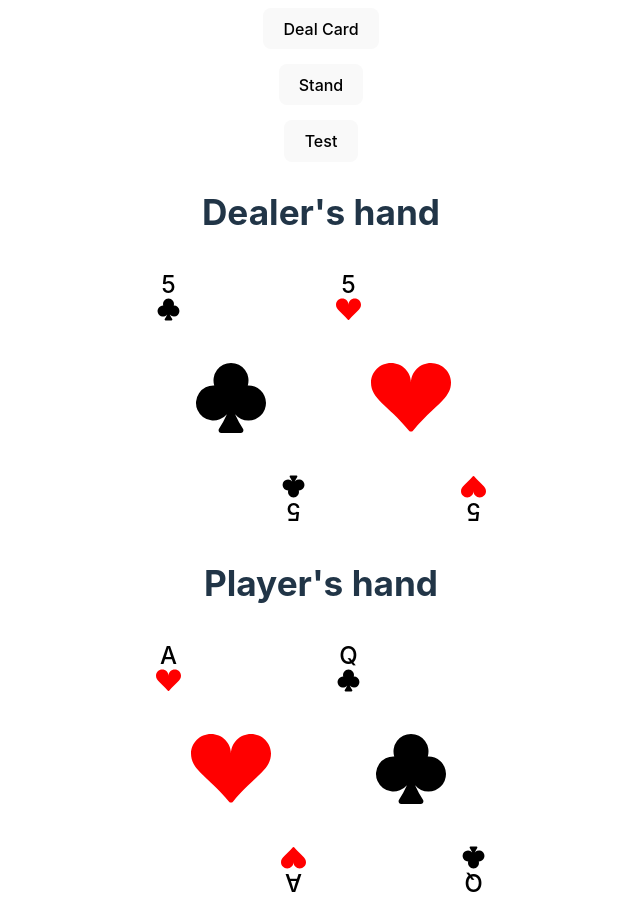
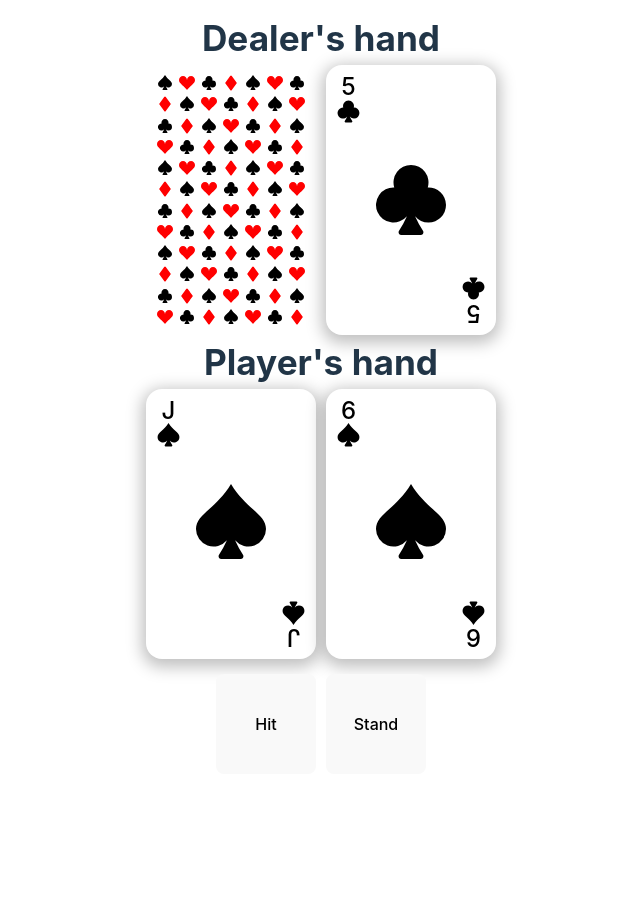
Before and after one commit to janisringli/black-jack, a React (Vite) app: page / in a window 1280 px wide. Both pictures are taken after a click on the button "New Game". Shown: the whole page, without its empty margins (319-959 px from the left). After the commit the page ends 800 px from the top, so only its background shows below. Built offline with nearby package versions, Linux system fonts and the light colour scheme.

Commit message:
blackjack nearly done, most of it works just fine

```diff
--- a/src/App.css
+++ b/src/App.css
@@ -1,3 +1,15 @@
+* {
+  margin: 0;
+  padding: 0;
+}
+.app {
+  height: 100vh;
+  display: flex;
+  flex-direction: column;
+  justify-content: center;
+}
+.app-container {
+}
 .card {
   padding: 10px;
   background-color: #ffffff;
@@ -7,7 +19,9 @@
   display: flex;
   flex-direction: column;
   justify-content: space-between;
+  box-shadow: 0px 4px 16px 4px rgba(0, 0, 0, 0.25);
 }
+
 .card-title {
   width: 25px;
   font-size: 1.5rem;
@@ -61,6 +75,7 @@
   gap: 10px;
   flex-wrap: wrap;
 }
+
 .dealers-hand {
   display: flex;
   flex-direction: row;
@@ -73,3 +88,36 @@
   gap: 10px;
   flex-wrap: wrap;
 }
+.game-controls {
+  display: flex;
+  flex-direction: row;
+  gap: 10px;
+}
+.newGame {
+  height: 20vh;
+  width: 40vw;
+  font-size: 72px;
+}
+.newGame:hover {
+  border: none;
+  background-color: #4a4a4a;
+  color: #000000;
+}
+.won {
+  color: #ffffff;
+  display: flex;
+  flex-direction: column;
+  align-items: center;
+  padding-top: 20px;
+  padding-bottom: 20px;
+  width: 600px;
+  font-size: 40px;
+  margin-top: 100px;
+  background-color: #4a4a4a;
+  gap: 20px;
+}
+.play-again {
+  height: 5vh;
+  width: 20vw;
+  font-size: 24px;
+}
--- a/src/App.jsx
+++ b/src/App.jsx
@@ -13,14 +13,17 @@ function App() {
   const [playerCards, setPlayerCards] = useState([]);
   const [dealerCards, setDealerCards] = useState([]);
   const [cardCount, setCardCount] = useState(0);
-  const [dealerCardCount, setDealerCardCount] = useState(0);
   const [playerTotal, setPlayerTotal] = useState(0);
   const [dealerTotal, setDealerTotal] = useState(0);
   const [isPlayerTurn, setPlayerTurn] = useState(true);
   const [isDealerTurn, setDealerTurn] = useState(false);
-  const [isGameOver, setGameOver] = useState(true);
   const [shuffledCards, setShuffledCards] = useState([]);
+  const [hasGameStarted, setGameStatus] = useState(false);
   const [test, setTest] = useState(0);
+  const [isPlayerBust, setPlayerBust] = useState(false);
+  const [isDealerBust, setDealerBust] = useState(false);
+  const [isPlayerWon, setPlayerWon] = useState(false);
+  const [isDealerWon, setDealerWon] = useState(false);
 
   // Define the cards in the deck
   let cards = [
@@ -2938,7 +2941,7 @@ function App() {
       icon: spades,
     },
   ];
-  // Shuffle the cards
+  // Count the player's cards
   function countPlayerCards() {
     let total = 0;
     playerCards.forEach((card) => {
@@ -2947,79 +2950,236 @@ function App() {
     setPlayerTotal(total);
     setTest(test + 1);
   }
+  // Count the dealer's cards
+  function countDealerCards() {
+    let dealerTotal = 0;
+    dealerCards.forEach((card) => {
+      dealerTotal += card.value;
+    });
+    setDealerTotal(dealerTotal);
+    setTest(test + 1);
+  }
 
   const shuffle = () => {
     const shuffled = cards.sort(() => Math.random() - 0.5);
     setShuffledCards(shuffled);
   };
-  // Use effect to shuffle the cards on mount
+  // Use effect to shuffle the cards
   useEffect(() => {
     shuffle();
   }, []);
+
+  // Use effect to update the player's total when the player's cards change
   useEffect(() => {
     countPlayerCards();
+    countDealerCards();
+    if (playerTotal > 21) {
+      console.log("BUST");
+      setPlayerBust(true);
+      setDealerWon(true);
+    } else if (playerCards.length === 2 && playerTotal === 21) {
+      console.log("BLACKJACK");
+      setPlayerWon(true);
+    }
+  }, [playerCards, playerTotal]);
+  // Use effect to update the dealer's total when the dealer's cards change
+  useEffect(() => {
+    countDealerCards();
+    if (dealerTotal > 21) {
+      console.log("DEALER BUST");
+      setPlayerWon(true);
+    } else if (dealerCards.length === 2 && dealerTotal === 21) {
+      console.log("DEALER BLACKJACK");
+      setDealerWon(true);
+    }
+  }, [dealerCards, dealerTotal]);
 
-  }, [playerCards, playerTotal]);
+  useEffect(() => {
+    if (isPlayerBust === true) {
+      setGameStatus(false);
+    } else if (isDealerBust === true) {
+      setGameStatus(false);
+    }
+    if (playerTotal == dealerTotal) {
+      setGameStatus(false);
+    }
+  }, [isPlayerTurn, isDealerTurn]);
+  // Start a new game and sets all useState variables to their initial values
+  const newGame = () => {
+    setPlayerTotal(0);
+    setDealerTotal(0);
+    setCardCount(4);
+    setPlayerCards([]);
+    setDealerCards([]);
+    setPlayerBust(false);
+    setDealerBust(false);
+    setPlayerTurn(true);
+    setDealerTurn(false);
+    setPlayerWon(false);
+    setDealerWon(false);
+    setGameStatus(true);
 
-  //
-  useEffect(() => {}, [dealerCards]);
-  function Test() {
-    countPlayerCards();
-    console.log(playerTotal);
-  }
-  // Start a new game
-  const newGame = () => {
-    setPlayerCards([shuffledCards[4], shuffledCards[5]]);
+
+    setPlayerCards([shuffledCards[0], shuffledCards[1]]);
     console.log(playerCards);
     setTest(test + 1);
-
-    setDealerCards([shuffledCards[2], shuffledCards[3]]);
-    setGameOver(false);
+    // add two new cards to the dealer
+    setDealerCards([shuffledCards[2]]);
     shuffle();
-    console.log(playerCards);
-    countPlayerCards(playerCards);
   };
 
   // Add a card to the player's hand and update the player's total
   const addCardtoPlayer = (shuffledCards, cardCount) => {
     setPlayerCards([...playerCards, shuffledCards[cardCount]]);
     setPlayerTotal(playerTotal + shuffledCards[cardCount].value);
-    if (playerTotal > 21) {
-      gameOver();
-    }
   };
 
-  // Deal a card to the player
+  // Deal a card to the player and update the player's total
   const dealCard = () => {
     setCardCount(cardCount + 1);
     addCardtoPlayer(shuffledCards, cardCount);
-    countPlayerCards(playerCards);
-    console.log(playerCards);
   };
 
   // Have the dealer draw cards until their total is at least 17
   const stand = () => {
-    while (dealerCards) {
+    setPlayerTurn(false);
+    setDealerCards([...dealerCards, shuffledCards[3]]);
+    setDealerTotal(dealerTotal + shuffledCards[3].value);
+    for (let i = 0; i < 100; i++) {
       if (dealerTotal >= 17) {
-        console.log("Dealer stands");
+        break;
       } else {
-        console.log("Dealer hits");
+        setDealerCards([...dealerCards, shuffledCards[cardCount]]);
+        setDealerTotal(dealerTotal + shuffledCards[cardCount].value);
+        setCardCount(cardCount + 1);
+        if (dealerTotal > 21) {
+          setPlayerWon(true);
+        } else if (dealerTotal > playerTotal) {
+          setDealerWon(true);
+        } else if (dealerTotal < playerTotal) {
+          setPlayerWon(true);
+        }
       }
     }
   };
 
   return (
-    <div className="App">
+    <div className="app">
       <div className="app-container">
-        <div className="app-container__header"></div>
-
         <div className="app-container__body">
-          {isGameOver ? <button onClick={newGame}>New Game</button> : ""}
-          {isPlayerTurn ? <button onClick={dealCard}>Deal Card</button> : ""}
-          {isPlayerTurn ? <button onClick={stand}>Stand</button> : ""}
-          <button onClick={Test}>Test</button>
+          {isPlayerWon ? (
+            <div className="won">
+              <div>You Won</div>
+              <button className="play-again" onClick={newGame}>
+                Play Again
+              </button>
+            </div>
+          ) : (
+            ""
+          )}
+          {isDealerWon ? (
+            <div className="won">
+              <div>Dealer Won</div>
+              <button className="play-again" onClick={newGame}>
+                Try Again
+              </button>
+            </div>
+          ) : (
+            ""
+          )}
           {dealerCards[0] !== undefined ? <h1>Dealer's hand</h1> : ""}
+          {hasGameStarted ? (
             <div className="dealers-hand">
+              {isPlayerTurn ? (
+                <div className="card-cover">
+                  <img src={spades} alt="" />
+                  <img src={hearts} alt="" />
+                  <img src={clubs} alt="" />
+                  <img src={diamonds} alt="" />
+                  <img src={spades} alt="" />
+                  <img src={hearts} alt="" />
+                  <img src={clubs} alt="" />
+                  <img src={diamonds} alt="" />
+                  <img src={spades} alt="" />
+                  <img src={hearts} alt="" />
+                  <img src={clubs} alt="" />
+                  <img src={diamonds} alt="" />
+                  <img src={spades} alt="" />
+                  <img src={hearts} alt="" />
+                  <img src={clubs} alt="" />
+                  <img src={diamonds} alt="" />
+                  <img src={spades} alt="" />
+                  <img src={hearts} alt="" />
+                  <img src={clubs} alt="" />
+                  <img src={diamonds} alt="" />
+                  <img src={spades} alt="" />
+                  <img src={hearts} alt="" />
+                  <img src={clubs} alt="" />
+                  <img src={diamonds} alt="" />
+                  <img src={spades} alt="" />
+                  <img src={hearts} alt="" />
+                  <img src={clubs} alt="" />
+                  <img src={diamonds} alt="" />
+                  <img src={spades} alt="" />
+                  <img src={hearts} alt="" />
+                  <img src={clubs} alt="" />
+                  <img src={diamonds} alt="" />
+                  <img src={spades} alt="" />
+                  <img src={hearts} alt="" />
+                  <img src={clubs} alt="" />
+                  <img src={diamonds} alt="" />
+                  <img src={spades} alt="" />
+                  <img src={hearts} alt="" />
+                  <img src={clubs} alt="" />
+                  <img src={diamonds} alt="" />
+                  <img src={spades} alt="" />
+                  <img src={hearts} alt="" />
+                  <img src={clubs} alt="" />
+                  <img src={diamonds} alt="" />
+                  <img src={spades} alt="" />
+                  <img src={hearts} alt="" />
+                  <img src={clubs} alt="" />
+                  <img src={diamonds} alt="" />
+                  <img src={spades} alt="" />
+                  <img src={hearts} alt="" />
+                  <img src={clubs} alt="" />
+                  <img src={diamonds} alt="" />
+                  <img src={spades} alt="" />
+                  <img src={hearts} alt="" />
+                  <img src={clubs} alt="" />
+                  <img src={diamonds} alt="" />
+                  <img src={spades} alt="" />
+                  <img src={hearts} alt="" />
+                  <img src={clubs} alt="" />
+                  <img src={diamonds} alt="" />
+                  <img src={spades} alt="" />
+                  <img src={hearts} alt="" />
+                  <img src={clubs} alt="" />
+                  <img src={diamonds} alt="" />
+                  <img src={spades} alt="" />
+                  <img src={hearts} alt="" />
+                  <img src={clubs} alt="" />
+                  <img src={diamonds} alt="" />
+                  <img src={spades} alt="" />
+                  <img src={hearts} alt="" />
+                  <img src={clubs} alt="" />
+                  <img src={diamonds} alt="" />
+                  <img src={spades} alt="" />
+                  <img src={hearts} alt="" />
+                  <img src={clubs} alt="" />
+                  <img src={diamonds} alt="" />
+                  <img src={spades} alt="" />
+                  <img src={hearts} alt="" />
+                  <img src={clubs} alt="" />
+                  <img src={diamonds} alt="" />
+                  <img src={spades} alt="" />
+                  <img src={hearts} alt="" />
+                  <img src={clubs} alt="" />
+                  <img src={diamonds} alt="" />
+                </div>
+              ) : (
+                ""
+              )}
               {dealerCards[0] !== undefined
                 ? dealerCards.map((dealerCard) => (
                     <div className="card" key={dealerCard?.id}>
@@ -3049,6 +3209,9 @@ function App() {
                   ))
                 : ""}
             </div>
+          ) : (
+            ""
+          )}
           {playerCards[0] !== undefined ? (
             <div className="playerStats">
               <h1>Player's hand</h1>
@@ -3087,6 +3250,25 @@ function App() {
                 ))
               : ""}
           </div>
+          <div className="game-controls">
+            {hasGameStarted ? (
+              ""
+            ) : (
+              <button className="newGame" onClick={newGame}>
+                New Game
+              </button>
+            )}
+            {isPlayerTurn && hasGameStarted && !isPlayerBust ? (
+              <button onClick={dealCard}>Hit</button>
+            ) : (
+              ""
+            )}
+            {isPlayerTurn && hasGameStarted && !isPlayerBust ? (
+              <button onClick={stand}>Stand</button>
+            ) : (
+              ""
+            )}
+          </div>
         </div>
       </div>
     </div>
--- a/src/index.css
+++ b/src/index.css
@@ -29,6 +29,8 @@ h1 {
 }
 
 button {
+  height: 100px;
+  width: 100px;
   border-radius: 8px;
   border: 1px solid transparent;
   padding: 0.6em 1.2em;
```
Lines whose indentation alone changed are shown as unchanged.
